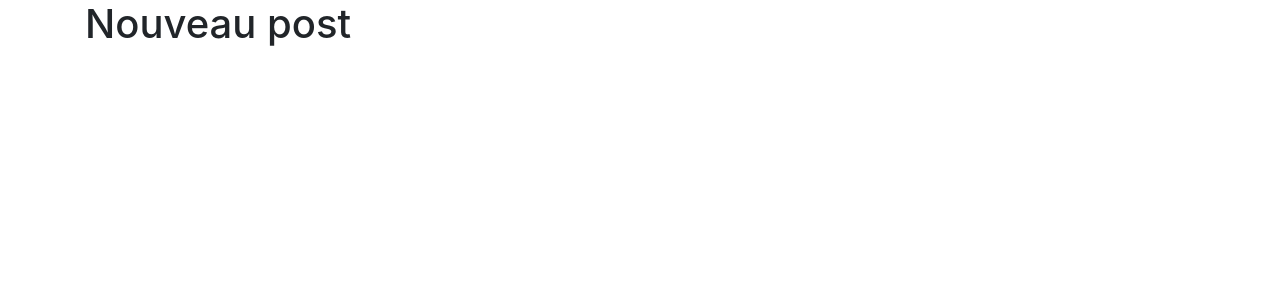
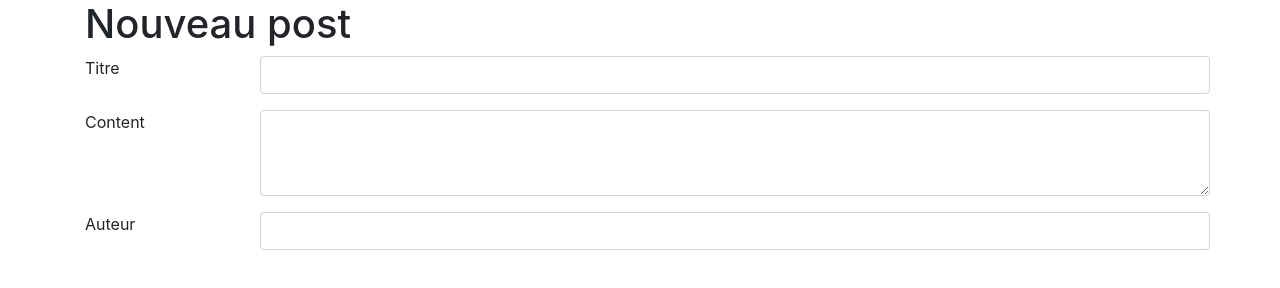
Before and after one commit to FlorianGG/react-redux-post-box, a React app: page /create-form in a window 1280 px wide. Built offline with nearby package versions, Linux system fonts and the light colour scheme.

Commit message:
add form in PostForm
add FontAwesome

```diff
--- a/package.json
+++ b/package.json
@@ -3,6 +3,10 @@
   "version": "0.1.0",
   "private": true,
   "dependencies": {
+    "@fortawesome/fontawesome-svg-core": "^1.2.4",
+    "@fortawesome/free-brands-svg-icons": "^5.3.1",
+    "@fortawesome/free-solid-svg-icons": "^5.3.1",
+    "@fortawesome/react-fontawesome": "^0.1.2",
     "axios": "^0.18.0",
     "bootstrap": "^4.1.3",
     "casual": "^1.5.19",
--- a/src/containers/PostForm.js
+++ b/src/containers/PostForm.js
@@ -5,9 +5,41 @@ class PostForm extends Component {
     return (
       <div>
         <h1>Nouveau post</h1>
+        <form>
+          <div className="form-group row">
+            <label className="col-sm-2" htmlFor="input-title">
+              Titre
+            </label>
+            <input
+              className="form-control col-sm-10"
+              type="text"
+              id="input-title"
+            />
+          </div>
+          <div className="form-group row">
+            <label className="col-sm-2" htmlFor="textarea-content">
+              Content
+            </label>
+            <textarea
+              className="form-control col-sm-10"
+              id="textarea-content"
+              rows="3"
+            />
+          </div>
+          <div className="form-group row">
+            <label className="col-sm-2" htmlFor="input-author">
+              Auteur
+            </label>
+            <input
+              className="form-control col-sm-10"
+              type="text"
+              id="input-author"
+            />
+          </div>
+        </form>
       </div>
-    );
+    )
   }
 }
 
-export default PostForm;
+export default PostForm
--- a/src/containers/PostList.js
+++ b/src/containers/PostList.js
@@ -1,5 +1,9 @@
+import { library } from '@fortawesome/fontawesome-svg-core';
+import { faPlus } from '@fortawesome/free-solid-svg-icons';
+import { FontAwesomeIcon } from '@fortawesome/react-fontawesome';
 import React, { Component } from 'react';
 import { connect } from 'react-redux';
+import { Link } from 'react-router-dom';
 import { CSSTransition, TransitionGroup } from 'react-transition-group';
 import { bindActionCreators } from 'redux';
 
@@ -7,6 +11,8 @@ import '../style/style.css';
 
 import { deletePost, readAllPost } from '../actions';
 import PostListItem from '../components/PostListItem';
+
+library.add(faPlus)
 
 class PostList extends Component {
   componentWillMount() {
@@ -22,6 +28,14 @@ class PostList extends Component {
     return (
       <div>
         <h1>Liste des posts</h1>
+        <div className="buttonAdd">
+          <Link to="create-form">
+            <button className="btn btn-primary rounded-circle btn-lg">
+              <FontAwesomeIcon icon="plus" />
+            </button>
+          </Link>
+        </div>
+
         <table className="table">
           <thead>
             <tr>
--- a/src/style/style.css
+++ b/src/style/style.css
@@ -1,3 +1,6 @@
+body.container {
+  position: relative;
+}
 .fade-enter {
   opacity: 0.01;
 }
@@ -11,7 +14,10 @@
 .fade-exit-active {
   transform: translate(-1000%);
   opacity: 0.01;
-  transition-property: opacity, transform;
-  transition-duration: 3000ms;
-  transition-timing-function: ease-in;
+  transition: opacity 0.3s ease-in, transform 3s ease-in;
 }
+.buttonAdd {
+  position: fixed;
+  top: 50%;
+  right: 10px;
+}
```
Also changed, not shown: 1 other file.
